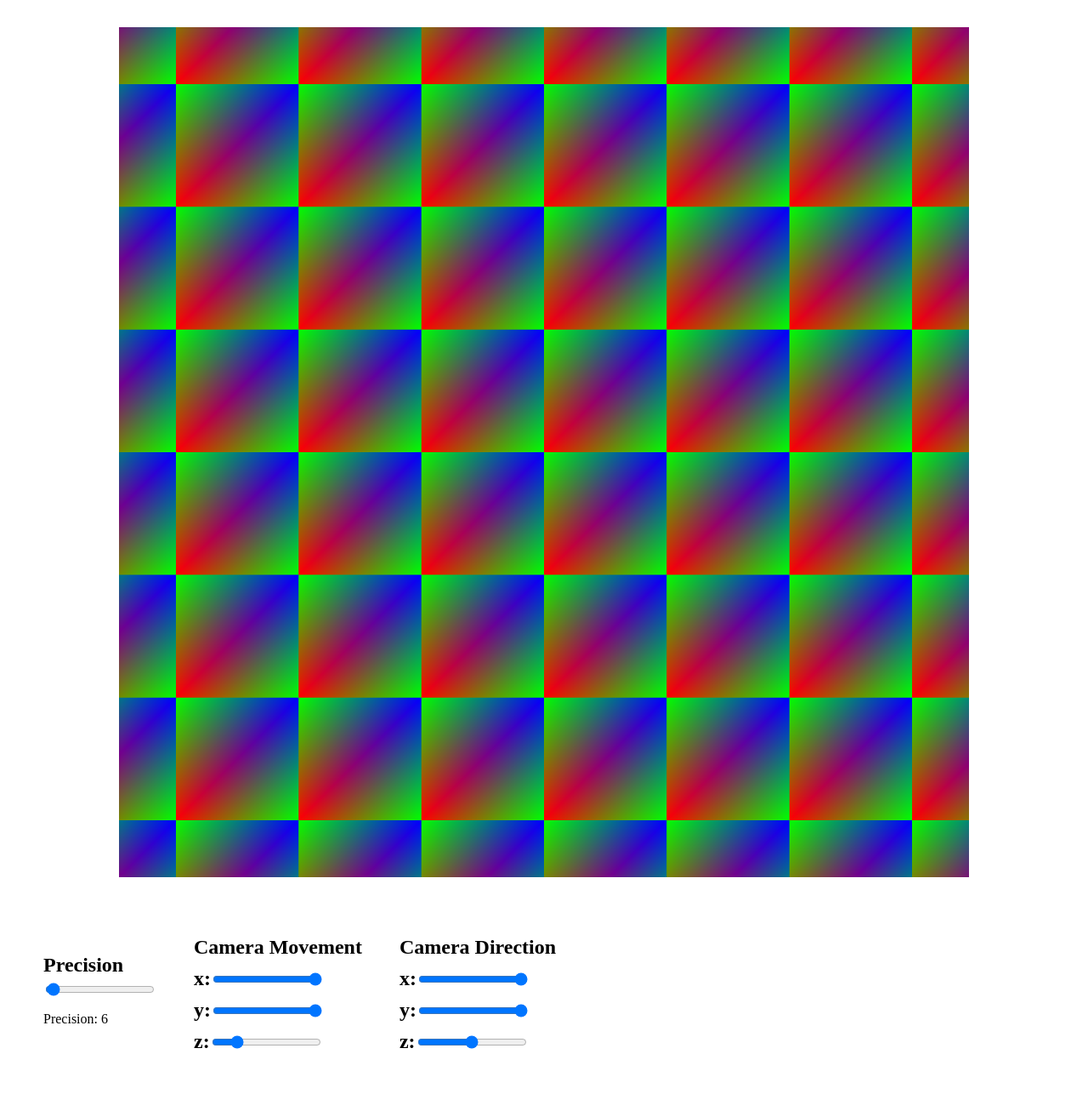
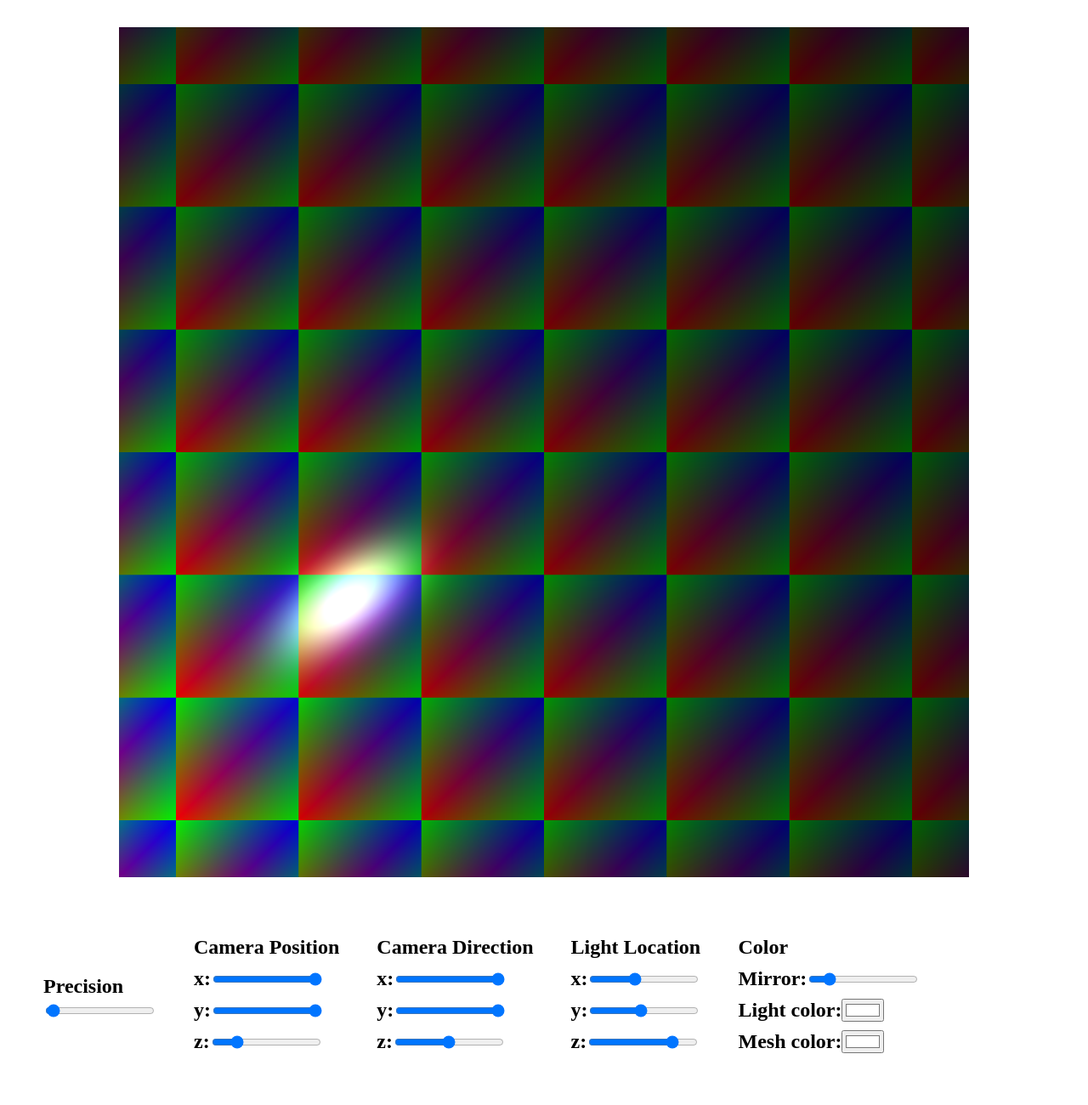
Before and after one commit to olszewskib/BezierSurfaceGraphicEngine, a website with bundled scripts: page public/index.html in a window 1280 px wide. Shown: the top 1300 px of the page at 85% size. Built offline with nearby package versions, Linux system fonts and the light colour scheme.

Commit message:
directional light works and its color

```diff
--- a/public/index.html
+++ b/public/index.html
@@ -20,13 +20,11 @@
               <h2>Precision</h2>
               <li class="centered-range">
                 <input type="range" id="precisionSlider" min="4" max="100" step="1" value="6">
-              <li class="centered-range">
-                <p id="sliderValue"">Precision: 6</p>
             </ul>
           </td>
           <td>
             <ul>
-              <h2>Camera Movement</h2>
+              <h2>Camera Position</h2>
               <li class="centered-range">
                 <h2>x:</h2>
                 <input type="range" id="xCamera" min="-500" max="500" value="500"></li>
@@ -50,6 +48,34 @@
               <li class="centered-range">
                 <h2 margin="0">z:</h2>
                 <input type="range" id="zCameraDirection" min="-500" max="500" value="0"></li>
+            </ul>
+          </td>
+          <td>
+            <ul>
+              <h2>Light Location</h2>
+              <li class="centered-range">
+                <h2>x:</h2>
+                <input type="range" id="xLightLocation" min="-500" max="1000" value="100"></li>
+              <li class="centered-range">
+                <h2>y:</h2>
+                <input type="range" id="yLightLocation" min="-500" max="1000" value="200"></li>
+              <li class="centered-range">
+                <h2 margin="0">z:</h2>
+                <input type="range" id="zLightLocation" min="-500" max="500" value="300"></li>
+            </ul>
+          </td>
+          <td>
+            <ul>
+              <h2>Color</h2>
+              <li class="centered-range">
+                <h2>Mirror:</h2>
+                <input type="range" id="mirror" min="0" max="1000" value="150"></li>
+              <li class="centered-range">
+                <h2>Light color: </h2>
+                <input type="color" id="lightColor" value="#FFFFFF"></li>
+              <li class="centered-range">
+                <h2>Mesh color: </h2>
+                <input type="color" id="meshColor" value="#FFFFFF"></li>
             </ul>
           </td>
         </tr>
--- a/src/index.ts
+++ b/src/index.ts
@@ -9,17 +9,15 @@ import { createStaticVertexBuffer, getProgram } from "./webGL";
 
 
 const precisionSlider = document.getElementById("precisionSlider") as HTMLInputElement;
-const sliderValue = document.getElementById("sliderValue");
 
 const zSlider = document.getElementById("zSlider") as HTMLInputElement;
 const xIndex = document.getElementById("xIndexInput") as HTMLInputElement;
 const yIndex = document.getElementById("yIndexInput") as HTMLInputElement;
 
-if(precisionSlider == null || sliderValue == null || zSlider == null)
+if(precisionSlider == null || zSlider == null)
     throw new Error("slider not found");
 
 precisionSlider.addEventListener("input", function() {
-    sliderValue.textContent = "Precision: " + precisionSlider.value;
     precision = parseInt(precisionSlider.value,10);
     mesh.construct(precision);
     triangleVertices = getVertices(mesh);
@@ -94,6 +92,54 @@ zCameraDirectionSlider.addEventListener("input", function() {
     drawTriangles();
 });
 
+const xLightLocationSlider = document.getElementById("xLightLocation") as HTMLInputElement;
+const yLightLocationSlider = document.getElementById("yLightLocation") as HTMLInputElement;
+const zLightLocationSlider = document.getElementById("zLightLocation") as HTMLInputElement;
+if(xLightLocationSlider == null || yLightLocationSlider == null || zLightLocationSlider == null) {
+    throw new Error("CameraSlidersError");
+}
+
+var xLightLocation: number = 100;
+var yLightLocation: number = 200;
+var zLightLocation: number = 300;
+
+xLightLocationSlider.addEventListener("input", function() {
+    xLightLocation = parseInt(xLightLocationSlider.value,10);
+    drawTriangles();
+});
+yLightLocationSlider.addEventListener("input", function() {
+    yLightLocation = parseInt(yLightLocationSlider.value,10);
+    drawTriangles();
+});
+zLightLocationSlider.addEventListener("input", function() {
+    zLightLocation = parseInt(zLightLocationSlider.value,10);
+    drawTriangles();
+});
+
+const mirrorSlider = document.getElementById("mirror") as HTMLInputElement;
+if(mirrorSlider == null) {
+    throw new Error("mirror error");
+}
+
+var mirror: number = 150;
+
+mirrorSlider.addEventListener("input", function() {
+    mirror = parseInt(mirrorSlider.value,10);
+    drawTriangles();
+})
+
+const lightColorPicker = document.getElementById("lightColor") as HTMLInputElement;
+if(lightColorPicker == null) {
+    throw new Error("lightcolorpicker");
+}
+
+var lightColorVector: Vec3 = Vec3.convertFromHEX(lightColorPicker.value,true);
+
+lightColorPicker.addEventListener("input", function() {
+    lightColorVector = Vec3.convertFromHEX(lightColorPicker.value,true);
+    drawTriangles();
+})
+
 // ------------------------------------------------------------------------- Code Below ------------------------------------------------------------------------
 
 // Bezier Surface
@@ -106,7 +152,6 @@ const mesh = new TriangleMesh(precision,surface);
 var triangleVertices = getVertices(mesh);
 var triangleNormals = getNormals(mesh);
 var rgbTriangleColors = getColors(mesh);
-console.log(triangleVertices);
 
 function drawTriangles() {
 
@@ -141,9 +186,12 @@ function drawTriangles() {
     if (vertexPositionAttributeLocation < 0 || vertexColorAttributeLocation < 0 || vertexNormalAttributeLocation < 0) return;
 
     // Uniform locations
-    const reverseLightDirection = gl.getUniformLocation(drawTriangleProgram, 'reverseLightDirection');
     const worldViewProjectionLocation = gl.getUniformLocation(drawTriangleProgram, 'worldViewProjection');
     const worldLocation = gl.getUniformLocation(drawTriangleProgram, 'world');
+    const lightPositionLocation = gl.getUniformLocation(drawTriangleProgram, 'lightPosition');
+    const eyePositionLocation = gl.getUniformLocation(drawTriangleProgram, 'eyePosition');
+    const mirrorLocation = gl.getUniformLocation(drawTriangleProgram, 'mirror');
+    const lightColorLocation = gl.getUniformLocation(drawTriangleProgram, 'lightColor');
     // need an error check
 
     // Output merger (how to apply an updated pixel to the output image)
@@ -204,9 +252,10 @@ function drawTriangles() {
     gl.uniformMatrix4fv(worldLocation, false, worldMatrix.convert());
     gl.uniformMatrix4fv(worldViewProjectionLocation, false, worldViewProjectionMatrix.convert());
 
-    var vec = new Vec3(0,0,1);
-    vec.normalize();
-    gl.uniform3fv(reverseLightDirection, vec.getVec3ForBuffer());
+    gl.uniform3fv(lightPositionLocation,[xLightLocation,yLightLocation,zLightLocation]);
+    gl.uniform3fv(eyePositionLocation,cameraPosition.getVec3ForBuffer());
+    gl.uniform1f(mirrorLocation,mirror)
+    gl.uniform3fv(lightColorLocation,lightColorVector.getVec3ForBuffer());
 
     gl.drawArrays(gl.TRIANGLES, 0, mesh.triangles.length * 3);
 }
--- a/src/lib/fragmentShader.ts
+++ b/src/lib/fragmentShader.ts
@@ -4,16 +4,30 @@ precision mediump float;
 
 in vec3 fragmentColor;
 in vec3 fragmentNormal;
+in vec3 surfaceToLight;
+in vec3 surfaceToEye;
 
-uniform vec3 reverseLightDirection;
+uniform float mirror;
+uniform vec3 lightColor;
 
 out vec4 outputColor;
 
 void main() {
 
     vec3 normal = normalize(fragmentNormal);
-    float light = dot(normal, reverseLightDirection);
+
+    // calculating the half vector in order to set the direction of light reflection
+    vec3 s2l = normalize(surfaceToLight);
+    vec3 s2e = normalize(surfaceToEye);
+    vec3 halfVector = normalize(s2l + s2e);
+
+    float light = dot(normal, s2l);
+    float reflect = 0.0;
+    if(light > 0.0) {
+        reflect = pow(dot(normal, halfVector), mirror);
+    }
 
     outputColor = vec4(fragmentColor, 1.0);
-    outputColor.rgb *= light;
+    outputColor.rgb *= (light * lightColor);
+    outputColor.rgb += (reflect * lightColor);
 }`;
--- a/src/lib/vertexShader.ts
+++ b/src/lib/vertexShader.ts
@@ -2,17 +2,24 @@
 export const vertexShaderSourceCode = `#version 300 es
 precision mediump float;
 
-in vec3 vertexColor;
-
+// vectors with input information
 in vec4 vertexPosition;
 in vec3 vertexNormal;
+in vec3 vertexColor;
 
 // matrix for transformations
 uniform mat4 world;
 uniform mat4 worldViewProjection;
 
+// directional lighting
+uniform vec3 lightPosition;
+uniform vec3 eyePosition;
+
 out vec3 fragmentColor;
 out vec3 fragmentNormal;
+
+out vec3 surfaceToLight;
+out vec3 surfaceToEye;
 
 void main() {
 
@@ -21,6 +28,15 @@ void main() {
     // normals are directions we dont need translation so only 3x3 part of the world matrix
     fragmentNormal = mat3(world) * vertexNormal;
 
+    // we need to find surface postion
+    vec3 surfacePosition = (world * vertexPosition).xyz;
+
+    // now we can pass a direction to the fragment shader
+    surfaceToLight = lightPosition - surfacePosition;
+
+    // we need to compute surface to eye direction
+    surfaceToEye = eyePosition - surfacePosition;
+
     // color of the vertex
     fragmentColor = vertexColor;
 }`;
--- a/src/models/vec3.ts
+++ b/src/models/vec3.ts
@@ -54,6 +54,22 @@ export class Vec3 {
         return new Vec3(point.x,point.y,point.z);
     }
 
+    static convertFromHEX(hex: string, normalize: boolean = false) {
+        var r:number = parseInt(hex.slice(1,3),16);
+        var g:number = parseInt(hex.slice(3,5),16);
+        var b:number = parseInt(hex.slice(5,7),16);
+
+        var result:Vec3 = new Vec3(r,g,b);
+
+        if(normalize) {
+            result.v1 /= 255;
+            result.v2 /= 255;
+            result.v3 /= 255;
+        }
+
+        return result;
+    }
+
     add(v: Vec3): void {
         this.v1 += v.v1;
         this.v2 += v.v2;
```
